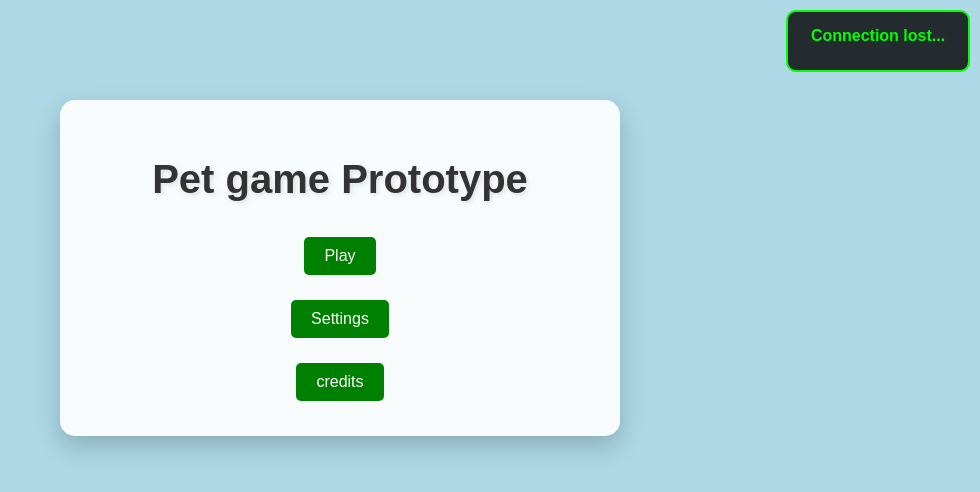
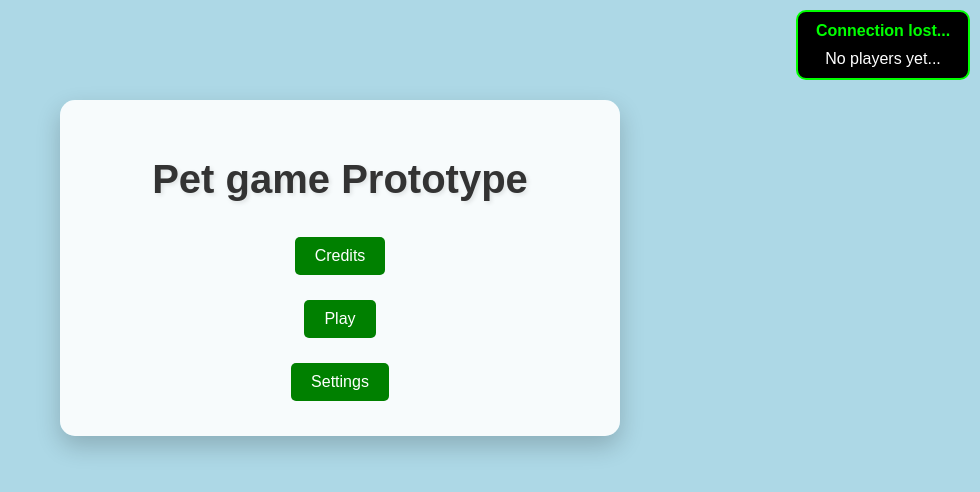
Before and after one commit to Arnisnaplayz/Tomodachi-browser, a website: page index.html in a window 1280 px wide. Shown: the whole page, without its empty margins (300-1280 px from the left). Drawn offline with nearby package versions, Linux system fonts and the light colour scheme; no server answers.

Commit message:
Update index.html

```diff
--- a/index.html
+++ b/index.html
@@ -8,11 +8,18 @@
    <div id="start-screen">
        <h1>Pet game Prototype</h1>
        <div id="actions">
+           <button id="credits">Credits</button>
            <button id="play">Play</button>
            <button id="settings">Settings</button>
-           <button id="credits">credits</button>
        </div>
    </div>
+
+   <!-- Debug player display -->
+   <div id="onlineDisplay" style="position: fixed; top: 10px; right: 10px; background: black; color: white; padding: 10px;">
+       <h3 id="onlineCount">Players Online: 0</h3>
+       <div id="playersList">No players yet...</div>
+   </div>
+
    <script src="/socket.io/socket.io.js"></script>
    <script src="main/test.js"></script>
 </body>
```
